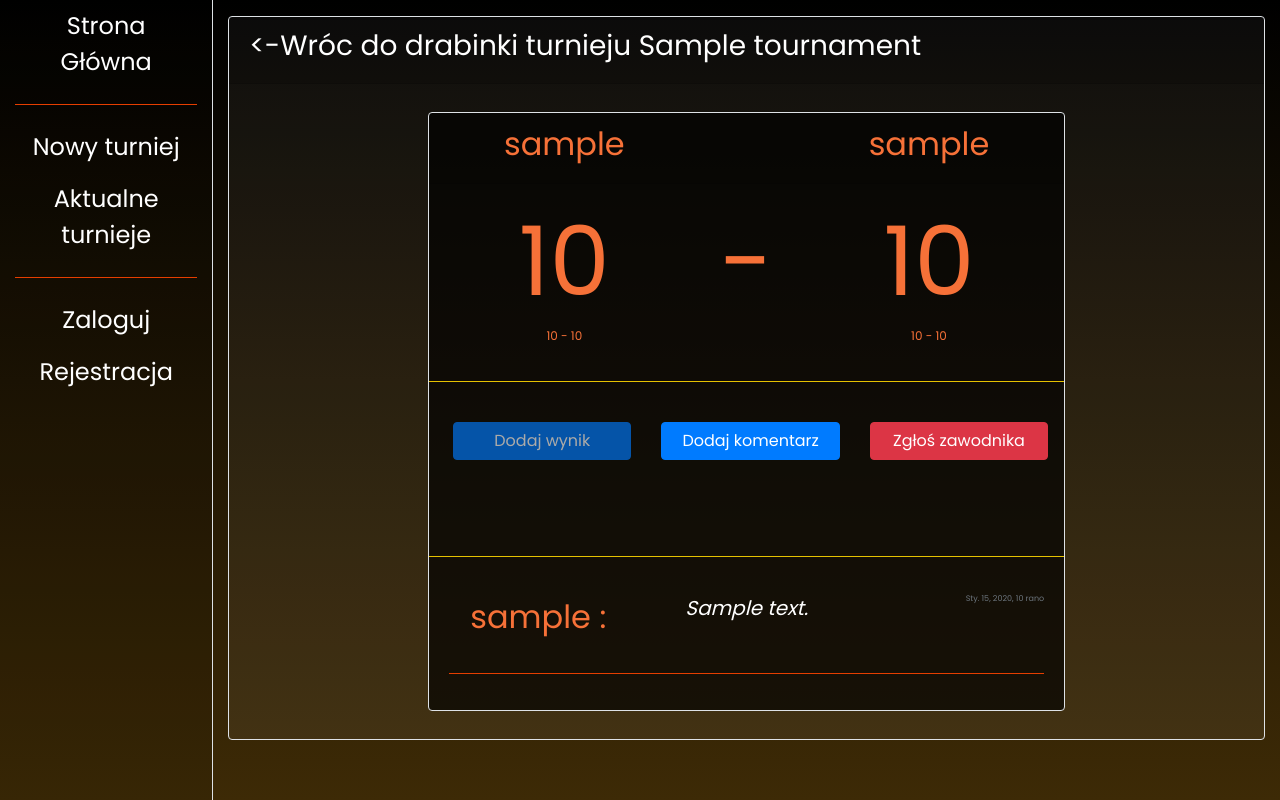
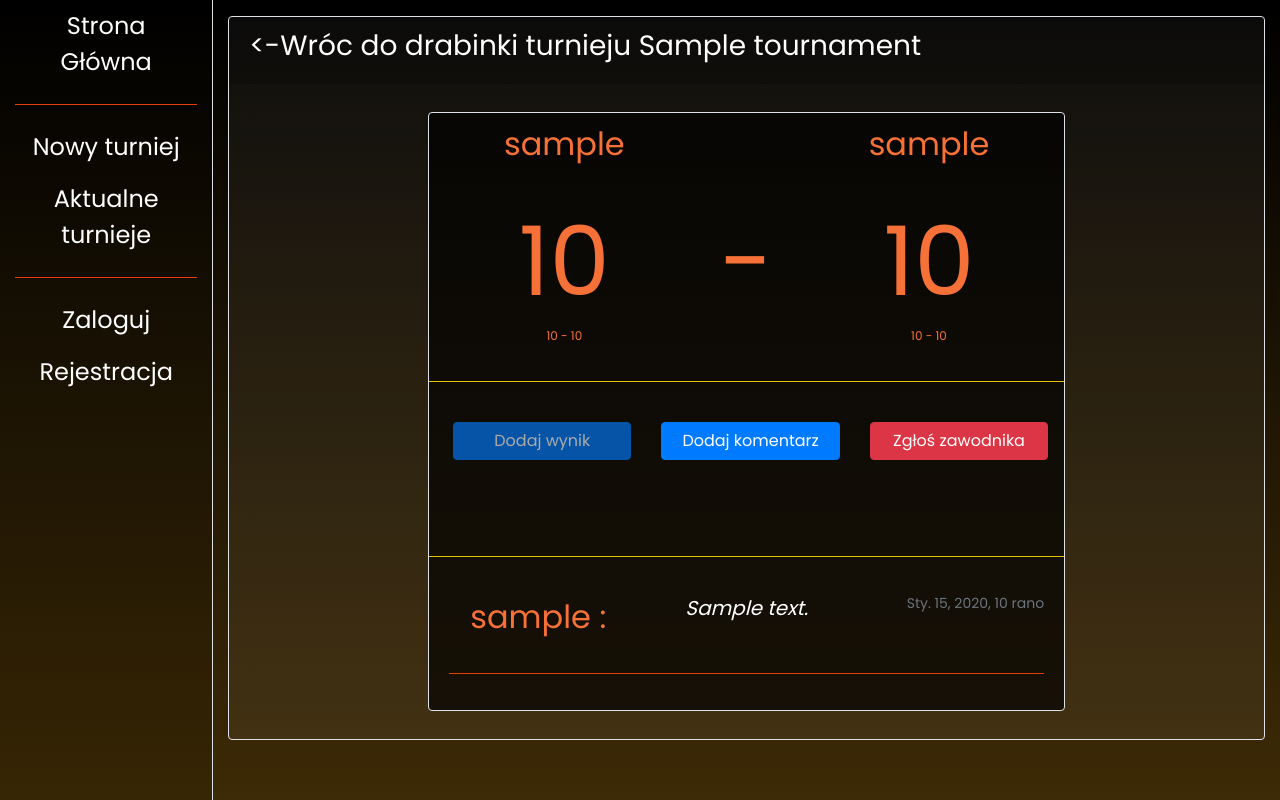
Before and after one commit to psgoral/Django-Tournament-Creator, a Django app: a page that uses main/templates/main/match.html in a window 1280 px wide. Run offline with Django 3.2, Linux system fonts and the light colour scheme; tables that the repository leaves empty hold one stand-in row (values such as "Sample post"); some libraries are stand-ins or nearby versions.

Commit message:
deploy-script

```diff
--- a/main/templates/main/match.html
+++ b/main/templates/main/match.html
@@ -135,7 +135,7 @@
                                     <div class="row row-cols-3">
                                         <p class="col" style="font-size: 32px;">{{comment.author}} : </p>
                                         <p class="col text-white" style="font-size: 20px;"><em>{{comment.message}}</em></p>
-                                        <p class="col small text-secondary text-right" style="font-size:8px">{{comment.date}}</p>
+                                        <p class="col small text-secondary text-right" style="font-size:14px">{{comment.date}}</p>
                                     </div>
                                     <hr style="background-color: orangered;">
                                     {%endfor%}
```
